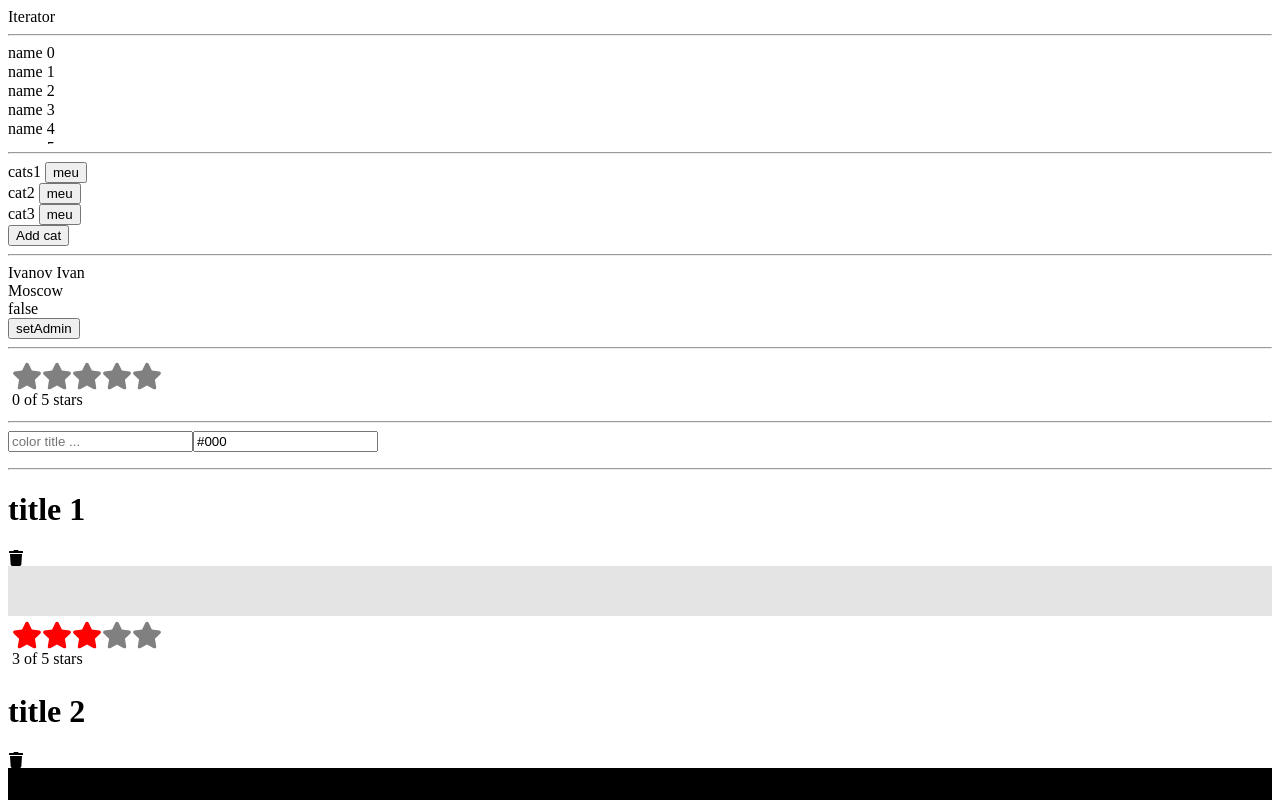
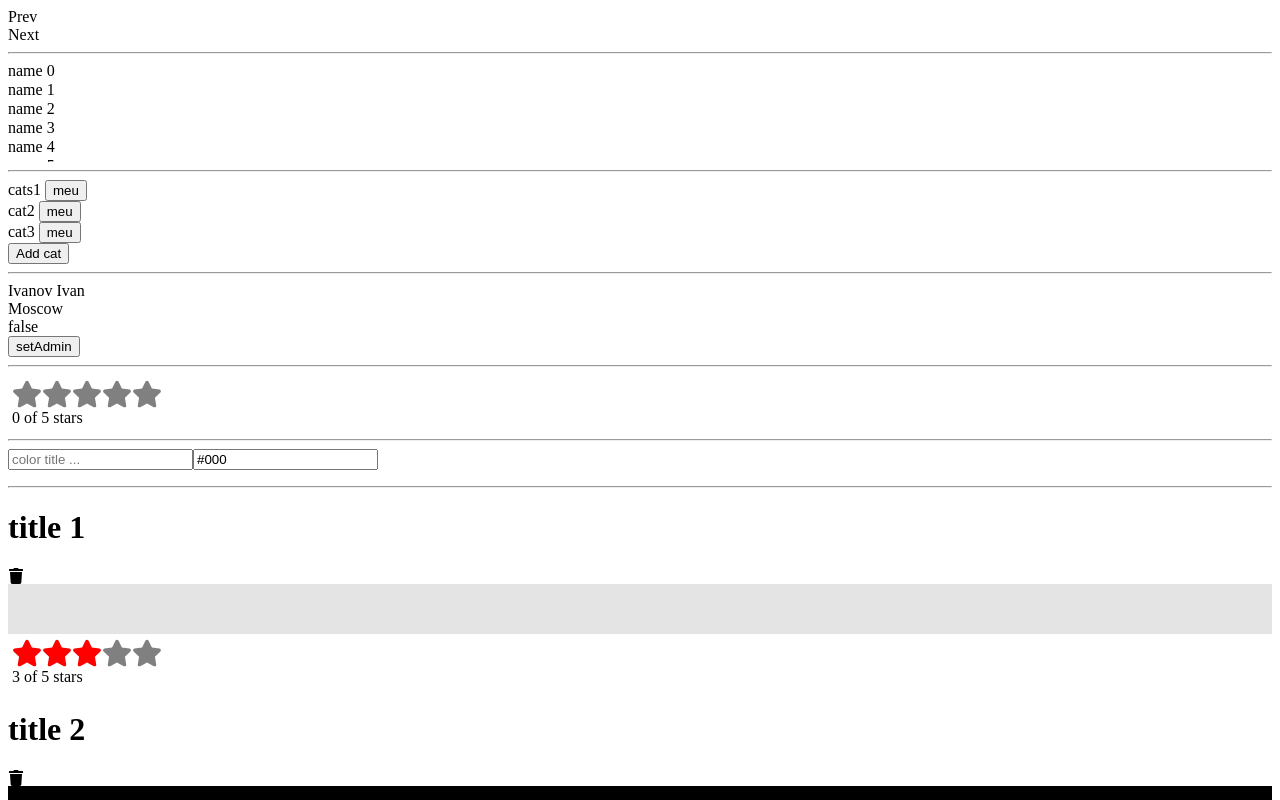
Before and after one commit to energiay/testinh_react_hooks, a React app: page / in a window 1280 px wide. Shown: the top 800 px of the page. Built offline with nearby package versions, Linux system fonts and the light colour scheme.

Commit message:
useIterator

```diff
--- a/src/components/Iterator/Iterator.js
+++ b/src/components/Iterator/Iterator.js
@@ -1,14 +1,19 @@
-import React from 'react'
+import React from 'react';
+import useIterator from './useIterator.js';
 
 const data = [...Array(15)].map((elem, index) => {
-    return 'element' + index
-})
+    return 'element' + index;
+});
 
 const Iterator = () => {
-    console.log(data)
+    const [item, prev, next] = useIterator(data);
+    console.log(item);
     return (
-        <div>Iterator</div>
-    )
-}
+        <div>
+            <div onClick={prev}>Prev</div>
+            <div onClick={next}>Next</div>
+        </div>
+    );
+};
 
-export default Iterator
+export default Iterator;
--- a/src/components/Iterator/useIterator.js
+++ b/src/components/Iterator/useIterator.js
@@ -0,0 +1,31 @@
+import React, { useState, useCollback, useMemo } from 'react'
+
+const useIterator = (items = [], initialIndex = 0) => {
+    const [i, setIndex] = useState(initialIndex)
+
+    const prev = () => {
+        if (i === 0) {
+            setIndex(items.length - 1)
+            return
+        }
+
+        setIndex(i - 1)
+    }
+
+    const next = () => {
+        if (i === items.length - 1) {
+            setIndex(0)
+            return
+        }
+
+        setIndex(i + 1)
+    }
+
+    return [
+        items[i],
+        prev,
+        next
+    ]
+}
+
+export default useIterator
```
